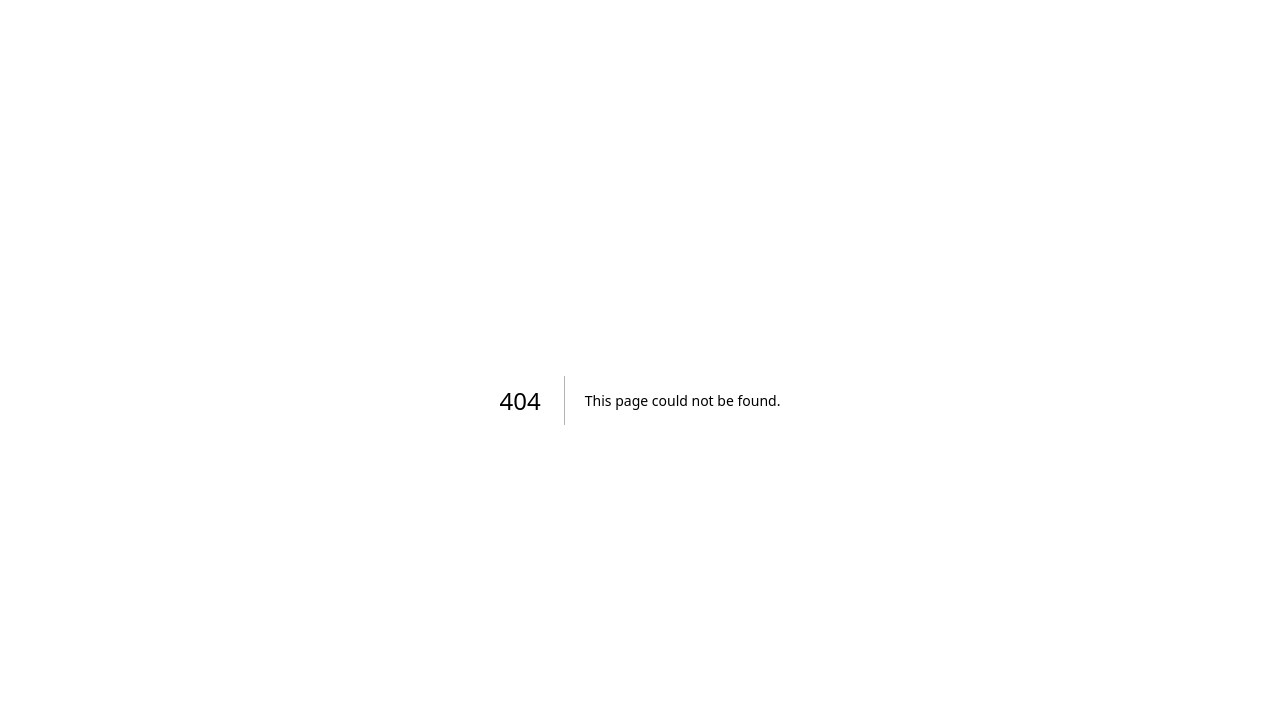
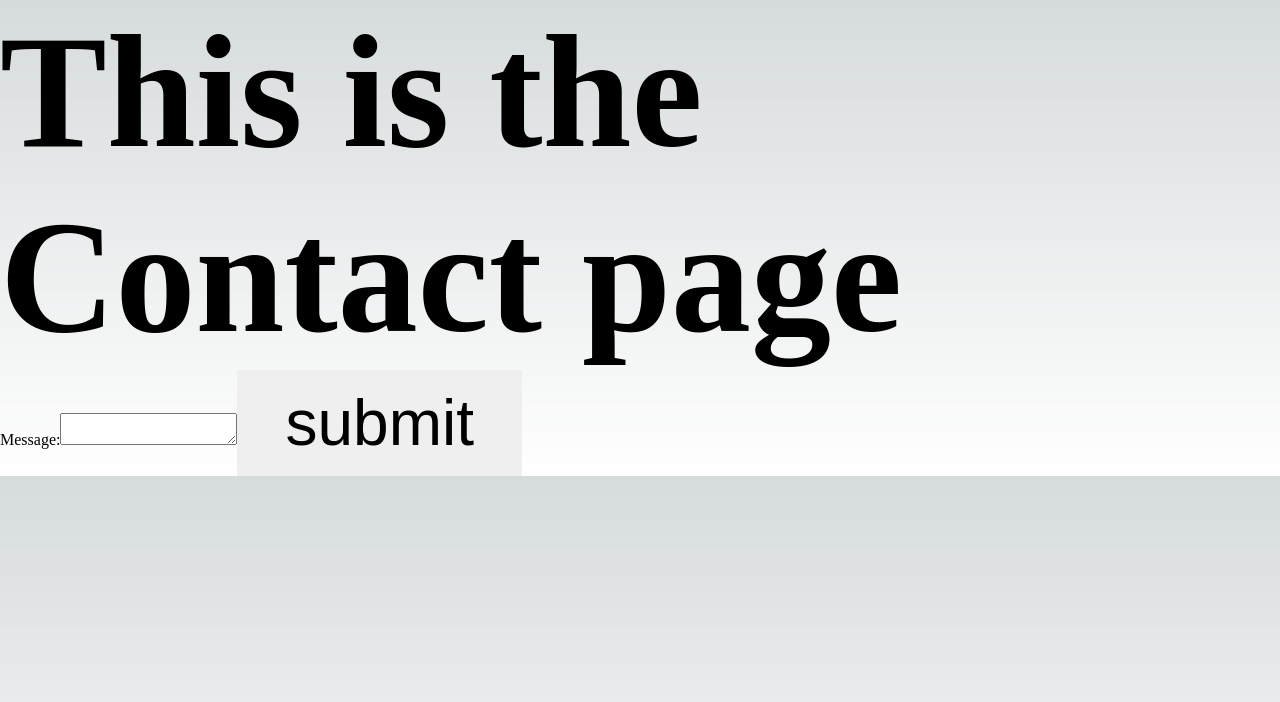
Before and after one commit to frandemona/stopwatch-react, a Next.js app: page /contact in a window 1280 px wide. Before the commit this address had no page. Shown: the top 702 px of the page. Built offline with nearby package versions, Linux system fonts and the light colour scheme.

Commit message:
Analytics and Tag Manager Code added

```diff
--- /dev/null
+++ b/app/analytics-provider.tsx
@@ -0,0 +1,30 @@
+'use client';
+
+import { useRouter } from 'next/router';
+import { PropsWithChildren, useEffect } from 'react';
+import * as gtag from '../lib/gtag';
+// import { pageview } from '../lib/gtm';
+
+export default function AnalyticsProvider({ children }: PropsWithChildren) {
+  const router = useRouter();
+
+  useEffect(() => {
+    const handleRouteChange = (url: string) => {
+      gtag.pageview(url);
+    };
+    // GTAG
+    router.events.on('routeChangeComplete', handleRouteChange);
+    router.events.on('hashChangeComplete', handleRouteChange);
+    // GTM
+    // router.events.on('routeChangeComplete', pageview);
+    return () => {
+      // GTAG
+      router.events.off('routeChangeComplete', handleRouteChange);
+      router.events.off('hashChangeComplete', handleRouteChange);
+      // GTM
+      // router.events.off('routeChangeComplete', pageview);
+    };
+  }, [router.events]);
+
+  return <>{children}</>;
+}
--- /dev/null
+++ b/app/contact/page.tsx
@@ -0,0 +1,38 @@
+'use client';
+import { ChangeEvent, FormEvent, useCallback, useState } from 'react';
+import * as gtag from '../../lib/gtag';
+
+export default function Contact() {
+  const [message, setMessage] = useState('');
+
+  const handleInput = (e: ChangeEvent<HTMLTextAreaElement>) => {
+    setMessage(e.target.value);
+  };
+
+  const handleSubmit = useCallback(
+    (e: FormEvent<HTMLFormElement>) => {
+      e.preventDefault();
+      gtag.event({
+        action: 'submit_form',
+        category: 'Contact',
+        label: message,
+      });
+
+      setMessage('');
+    },
+    [message]
+  );
+
+  return (
+    <main>
+      <h1>This is the Contact page</h1>
+      <form onSubmit={handleSubmit}>
+        <label>
+          <span>Message:</span>
+          <textarea onChange={(e) => handleInput(e)} value={message} />
+        </label>
+        <button type='submit'>submit</button>
+      </form>
+    </main>
+  );
+}
--- a/app/globals.css
+++ b/app/globals.css
@@ -101,6 +101,11 @@ body {
   }
 }
 
+.google-iframe {
+  display: none;
+  visibility: hidden;
+}
+
 h1 {
   font-size: 10rem;
 }
--- a/app/layout.tsx
+++ b/app/layout.tsx
@@ -1,18 +1,21 @@
-import './globals.css'
+import './globals.css';
+import AnalyticsProvider from './analytics-provider';
+// import { GTM_ID } from '../lib/gtm';
 
-export default function RootLayout({
-  children,
-}: {
-  children: React.ReactNode
-}) {
+export default function RootLayout({ children }: { children: React.ReactNode }) {
   return (
-    <html lang="en">
+    <html lang='en'>
       {/*
         <head /> will contain the components returned by the nearest parent
         head.tsx. Find out more at https://beta.nextjs.org/docs/api-reference/file-conventions/head
       */}
       <head />
-      <body>{children}</body>
+      <body>
+        {/* <noscript>
+          <iframe src={`https://www.googletagmanager.com/ns.html?id=${GTM_ID}`} height='0' width='0' title='google-tag-manager' className='google-iframe' />
+        </noscript> */}
+        <AnalyticsProvider>{children}</AnalyticsProvider>
+      </body>
     </html>
-  )
+  );
 }
--- /dev/null
+++ b/lib/gtag.ts
@@ -0,0 +1,24 @@
+export const GA_TRACKING_ID = process.env.NEXT_PUBLIC_GA_ID;
+
+// https://developers.google.com/analytics/devguides/collection/gtagjs/pages
+export const pageview = (url: string) => {
+  (window as any).gtag('config', GA_TRACKING_ID, {
+    page_path: url,
+  });
+};
+
+type EventProps = {
+  action: string;
+  category: string;
+  label: string;
+  value?: string;
+};
+
+// https://developers.google.com/analytics/devguides/collection/gtagjs/events
+export const event = ({ action, category, label, value }: EventProps) => {
+  (window as any).gtag('event', action, {
+    event_category: category,
+    event_label: label,
+    value: value,
+  });
+};
--- /dev/null
+++ b/lib/gtm.ts
@@ -0,0 +1,8 @@
+export const GTM_ID = process.env.NEXT_PUBLIC_GOOGLE_TAG_MANAGER_ID;
+
+export const pageview = (url: string) => {
+  (window as any).dataLayer.push({
+    event: 'pageview',
+    page: url,
+  });
+};
```
Also changed, not shown: app/head.tsx (+32 -0 lines), 1 other file (tests, documents, lock files or other folders).
